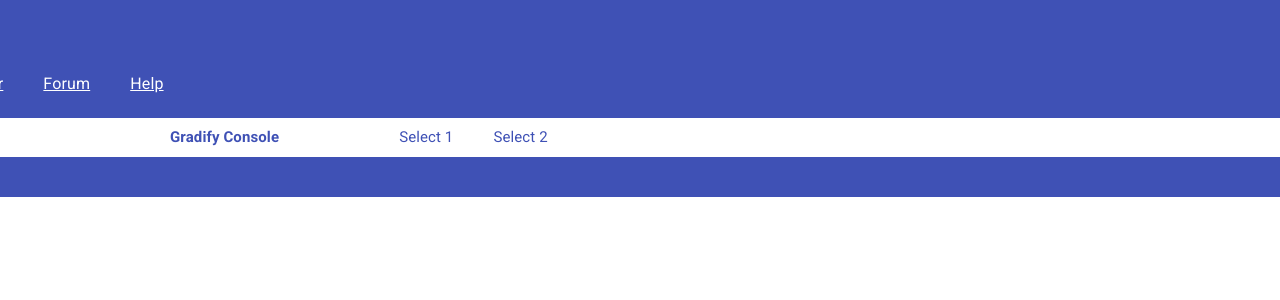
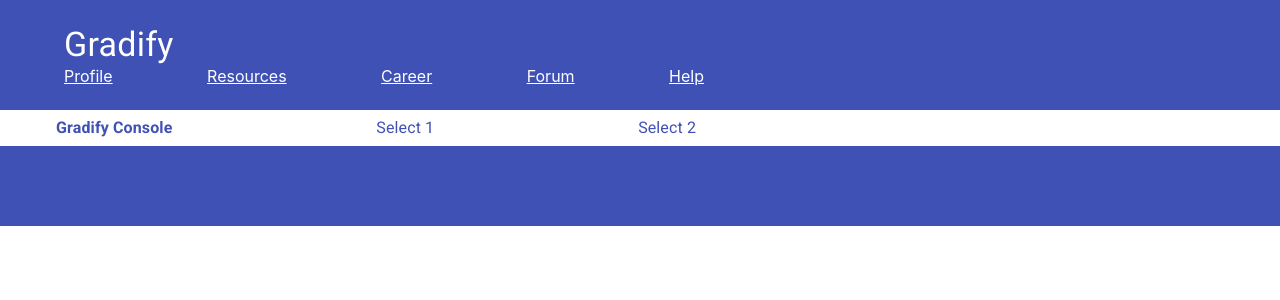
Before and after one commit to timesGH/Gradify, a React (Create React App) app: page /profile in a window 1280 px wide. Shown: the top 300 px of the page. Built offline with nearby package versions, Linux system fonts and the light colour scheme.

Commit message:
improved profile

```diff
--- a/src/pages/profile.tsx
+++ b/src/pages/profile.tsx
@@ -1,78 +1,79 @@
-import { Box, Container, Typography, Link } from "@mui/material";
+import { Box, Container, Typography, Link, useMediaQuery } from "@mui/material";
 import { colors } from "../utilities";
 import { Link as RouterLink } from "react-router-dom";
 
 export const Profile = () => {
-
-    // const navigate = useNavigate();
+  // This isMobile variable stores if the windows resolution width is less than 600px - if it is mobile
+  const isMobile = useMediaQuery("(max-width:600px)");
 
   return (
-    <div>
+    <>
+      {/* Try not to use sx because it is same forcing something */}
+      {/* Really appreciate using colors */}
+      <Box bgcolor={colors.primary} color={colors.white} padding={3}>
+        <Container>
+          <Typography variant="h4">Gradify</Typography>
+
+          {/* Using margin is fine when it is only on one component but it is not optimal for using it on repeated components */}
+          {/* When the components are repeated try and you want to give spaces to each of them try to use flex attributes */}
           <Box
-        sx={{
-          backgroundColor: colors.primary,
-          color: colors.white,
-          padding: '20px',
-        }}
+            display="flex"
+            width={isMobile ? "100vw" : "50vw"}
+            justifyContent="space-between"
+            flexWrap="wrap"
           >
-        <Container maxWidth="lg">
-          <Typography variant="h4" sx={{ marginLeft: -40}}>
-            Gradify</Typography>
-          <Typography variant="subtitle1" sx={{ marginLeft: -39, marginTop: 1}}>
-
             <Link component={RouterLink} to="/profile" color="inherit">
               Profile
             </Link>
 
-            <Link component={RouterLink} to="/student-resource" color="inherit" sx={{ marginLeft: 5}}>
+            <Link component={RouterLink} to="/student-resource" color="inherit">
               Resources
             </Link>
 
-            <Link component={RouterLink} to="/" color="inherit" sx={{ marginLeft: 5}}>
+            <Link component={RouterLink} to="/" color="inherit">
               Career
             </Link>
 
-            <Link component={RouterLink} to="/" color="inherit" sx={{ marginLeft: 5}}>
+            <Link component={RouterLink} to="/" color="inherit">
               Forum
             </Link>
 
-            <Link component={RouterLink} to="/" color="inherit" sx={{ marginLeft: 5}}>
+            <Link component={RouterLink} to="/" color="inherit">
               Help
             </Link>
-
-          </Typography>
+          </Box>
         </Container>
       </Box>
 
+      {/* When setting size for something always use sizes which is dividable by 4, it is kind of a rule */}
       <Box
-        sx={{
-            display: 'flex',
-            alignItems: 'center',
-            padding: '10px'
-          }}
+        display="flex"
+        alignItems="center"
+        padding={1}
+        width={isMobile ? "auto" : "50vw"}
+        justifyContent="space-between"
+        marginLeft={6}
+        flexWrap="wrap"
       >
-        <Typography variant="h4" sx={{ color: colors.primary, fontSize: '15px', marginLeft: 20, fontWeight: 'bold'}}>
+        <Typography
+          variant="h4"
+          color={colors.primary}
+          fontSize={16}
+          fontWeight="bold"
+        >
           Gradify Console
         </Typography>
 
-        <Typography variant="h4" sx={{ color: colors.primary, fontSize: '15px', marginLeft: 15 }}>
+        <Typography variant="h4" color={colors.primary} fontSize={16}>
           Select 1
         </Typography>
 
-        <Typography variant="h4" sx={{ color: colors.primary, fontSize: '15px', marginLeft: 5 }}>
+        <Typography variant="h4" color={colors.primary} fontSize={16}>
           Select 2
         </Typography>
       </Box>
 
-       <Box
-        sx={{
-            backgroundColor: colors.primary,
-            color: colors.white,
-            padding: '20px',
-          }}
-        >
-
-       </Box>
-      </div>
+      <Box bgcolor={colors.primary} color={colors.white} padding={5} />
+    </>
   );
 };
```
Lines whose indentation alone changed are shown as unchanged.
